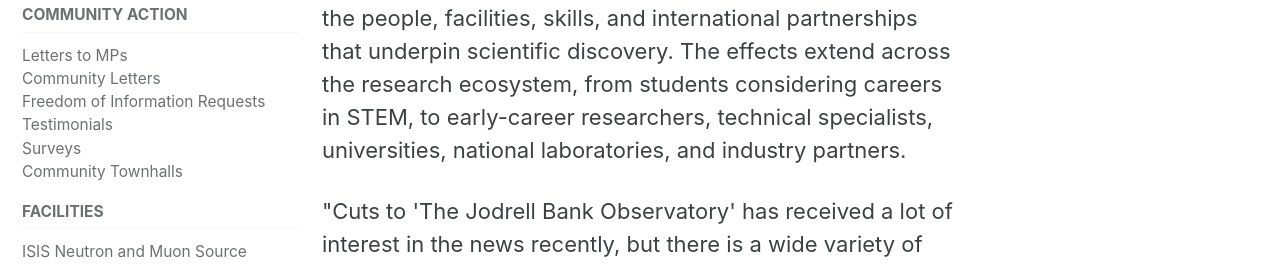
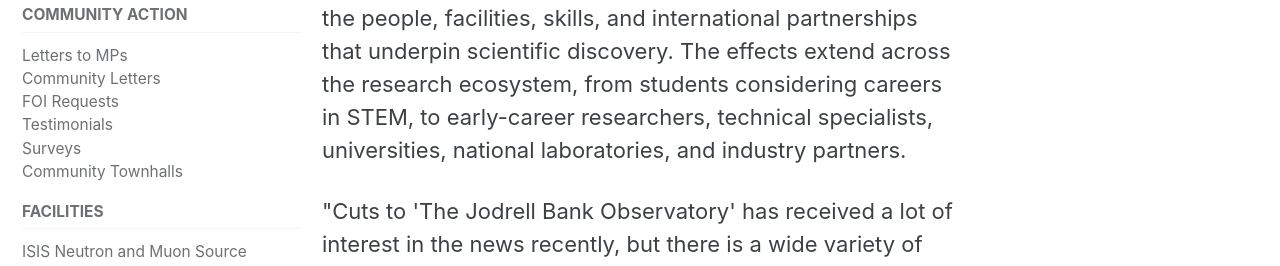
Before and after one commit to research-facilities-community/index, a Jekyll site: the page built from index.html, in a window 1280 px wide. Shown: the part 273-539 px from the top of the page. Built offline with Jekyll 4.4.1, drawn with Linux system fonts in a browser that asks for light colours; cached includes are drawn as plain includes; the list of posts is cut into pages by our own code.

Commit message:
Rename 'Freedom of Information Requests' to 'FOI Requests'

```diff
--- a/_data/navigation.yml
+++ b/_data/navigation.yml
@@ -18,7 +18,7 @@ main:
         url: /action/#mpletters
       - title: "Community Letters"
         url: /action/#communityletters
-      - title: "Freedom of Information Requests"
+      - title: "FOI Requests"
         url: /action/#FOI
       - title: "Testimonials"
         url: /action/#testimonials
```
